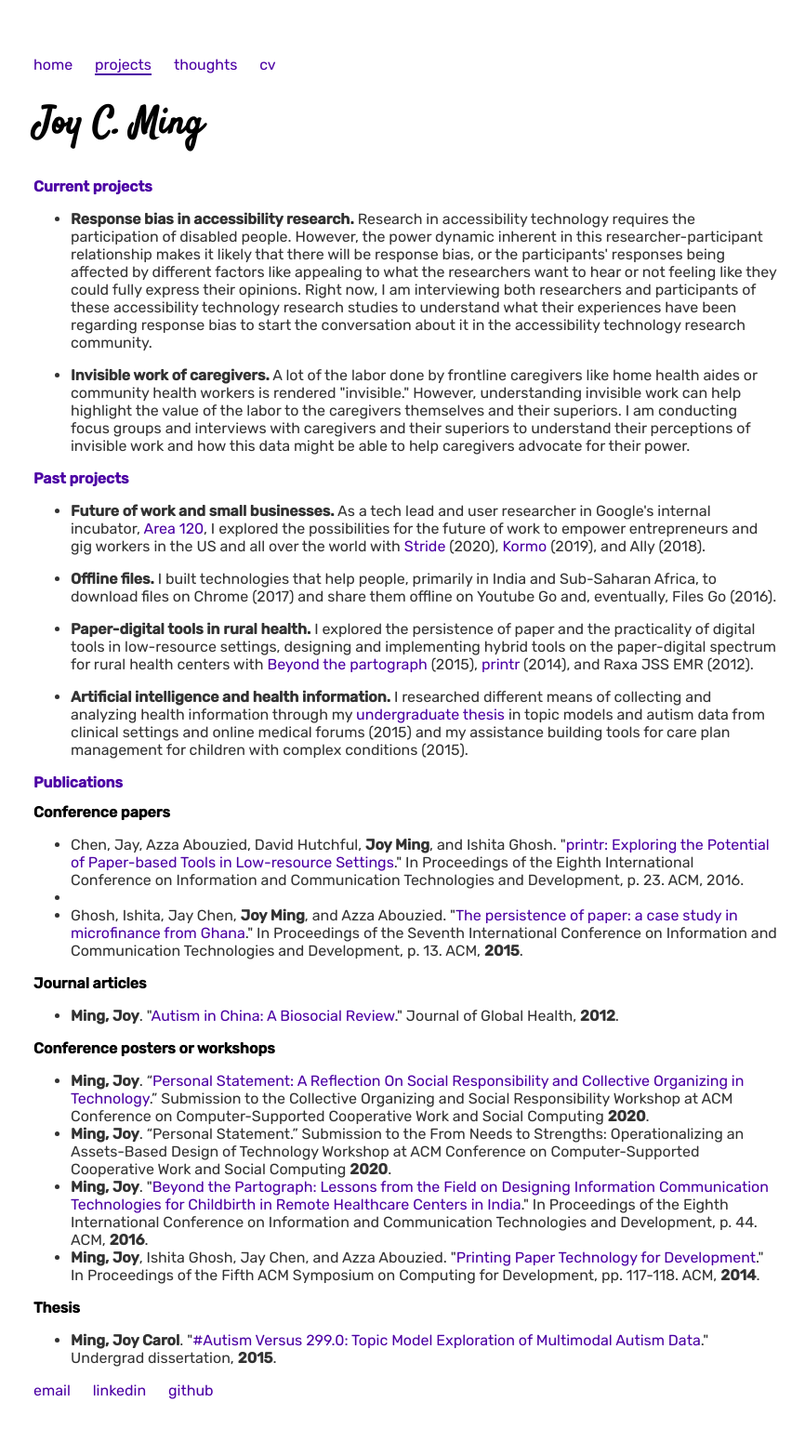
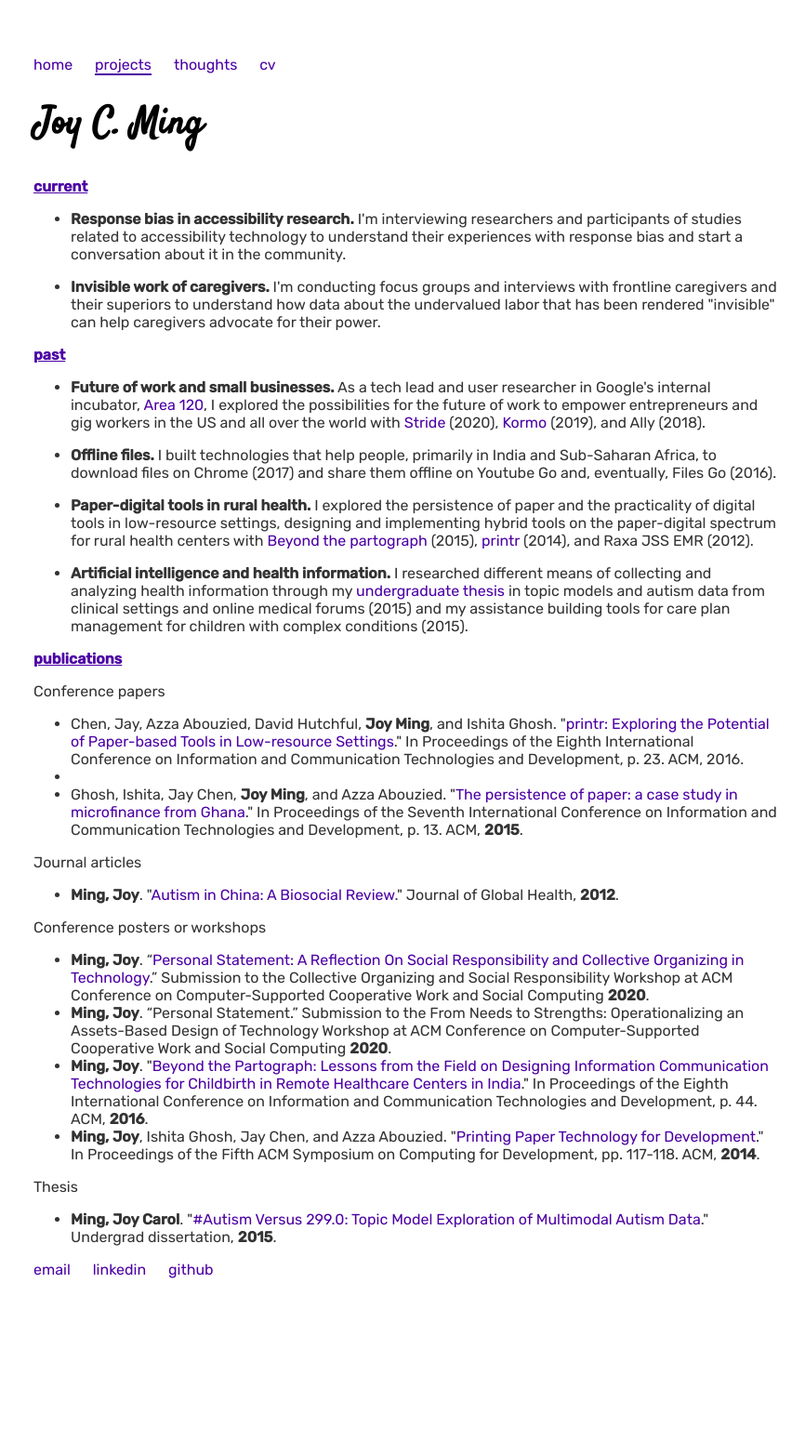
Before and after one commit to jming/jming.github.io, a Jekyll site: the page built from projects/index.html, in a window 1280 px wide. Shown: the whole page at 93% size, without its empty margins (204-1070 px from the left). Built offline with Jekyll 4.4.1, drawn with Linux system fonts in a browser that asks for light colours; after the commit the page ends 1435 px from its top, so only the background shows below that.

Commit message:
Update index.html

```diff
--- a/projects/index.html
+++ b/projects/index.html
@@ -4,14 +4,14 @@ title: projects
 order: 1
 ---
 <div class="projects">
-	<h2>Current projects</h2>
+    <h2><u>current</u></h2>
 	<p>
 	<ul>
-		<li><p><b>Response bias in accessibility research.</b> Research in accessibility technology requires the participation of disabled people. However, the power dynamic inherent in this researcher-participant relationship makes it likely that there will be response bias, or the participants' responses being affected by different factors like appealing to what the researchers want to hear or not feeling like they could fully express their opinions. Right now, I am interviewing both researchers and participants of these accessibility technology research studies to understand what their experiences have been regarding response bias to start the conversation about it in the accessibility technology research community.</p></li>
-		<li><p><b>Invisible work of caregivers.</b> A lot of the labor done by frontline caregivers like home health aides or community health workers is rendered "invisible." However, understanding invisible work can help highlight the value of the labor to the caregivers themselves and their superiors. I am conducting focus groups and interviews with caregivers and their superiors to understand their perceptions of invisible work and how this data might be able to help caregivers advocate for their power.</p></li>
+		<li><p><b>Response bias in accessibility research.</b> I'm interviewing researchers and participants of studies related to accessibility technology to understand their experiences with response bias and start a conversation about it in the community.</p></li>
+		<li><p><b>Invisible work of caregivers.</b> I'm conducting focus groups and interviews with frontline caregivers and their superiors to understand how data about the undervalued labor that has been rendered "invisible" can help caregivers advocate for their power.</p></li>
 	</ul>
 	</p>
-	<h2>Past projects</h2>
+    <h2><u>past</u></h2>
 	<p>
 	<ul>
 		<li><p><b>Future of work and small businesses.</b> As a tech lead and user researcher in Google's internal incubator, <a href="https://area120.google.com/" target="_blank">Area 120</a>, I explored the possibilities for the future of work to empower entrepreneurs and gig workers in the US and all over the world with <a href="https://www.strideworks.com" target="_blank">Stride</a> (2020), <a href="https://www.kormo.com" target="_blank">Kormo</a> (2019), and Ally (2018).
@@ -26,17 +26,17 @@ order: 1
 	</ul>
 	</p>
 
-	<h2>Publications</h2>
-	<b>Conference papers</b>
+    <h2><u>publications</u></h2>
+	<p>Conference papers</p>
 	<ul>
 		<li>Chen, Jay, Azza Abouzied, David Hutchful, <b>Joy Ming</b>, and Ishita Ghosh. "<a href="https://dl.acm.org/doi/10.1145/2909609.2909649" target="_blank">printr: Exploring the Potential of Paper-based Tools in Low-resource Settings</a>." In Proceedings of the Eighth International Conference on Information and Communication Technologies and Development, p. 23. ACM, 2016.<li>
 		<li>Ghosh, Ishita, Jay Chen, <b>Joy Ming</b>, and Azza Abouzied. "<a href="https://dl.acm.org/citation.cfm?id=2738029" target="_blank">The persistence of paper: a case study in microfinance from Ghana</a>." In Proceedings of the Seventh International Conference on Information and Communication Technologies and Development, p. 13. ACM, <b>2015</b>.</li>
 	</ul>
-	<b>Journal articles</b>
+	<p>Journal articles</p>
 	<ul>
 		<li><b>Ming, Joy</b>. "<a href="https://www.ghjournal.org/autism-in-china-a-biosocial-review/" target="_blank">Autism in China: A Biosocial Review</a>." Journal of Global Health, <b>2012</b>.</li>
 	</ul>
-	<b>Conference posters or workshops</b>
+	<p>Conference posters or workshops</p>
 	<ul>
 		<li><b>Ming, Joy</b>. “<a href="https://pdc2020cpsr.pubpub.org/pub/mzy1aovq/release/1" target="_blank">Personal Statement: A Reflection On Social Responsibility and Collective Organizing in Technology</a>.” Submission to the Collective Organizing and Social Responsibility Workshop at ACM Conference on Computer-Supported Cooperative Work and Social Computing <b>2020</b>.</li>
 		<li><b>Ming, Joy</b>. “Personal Statement.” Submission to the From Needs to Strengths: Operationalizing an Assets-Based Design of Technology Workshop at ACM Conference on Computer-Supported Cooperative Work and Social Computing <b>2020</b>.</li>
@@ -44,7 +44,7 @@ order: 1
 		<li><b>Ming, Joy</b>, Ishita Ghosh, Jay Chen, and Azza Abouzied. "<a href="https://dl.acm.org/citation.cfm?id=2678268" target="_blank">Printing Paper Technology for Development</a>." In Proceedings of the Fifth ACM Symposium on Computing for Development, pp. 117-118. ACM, <b>2014</b>.</li>
 	</ul>
 
-	<b>Thesis</b>
+	<p>Thesis</p>
 	<ul>
 		<li><b>Ming, Joy Carol</b>. "<a href="https://dash.harvard.edu/handle/1/14398542" target="_blank">#Autism Versus 299.0: Topic Model Exploration of Multimodal Autism Data</a>." Undergrad dissertation, <b>2015</b>.</li>
 	</ul>
```
